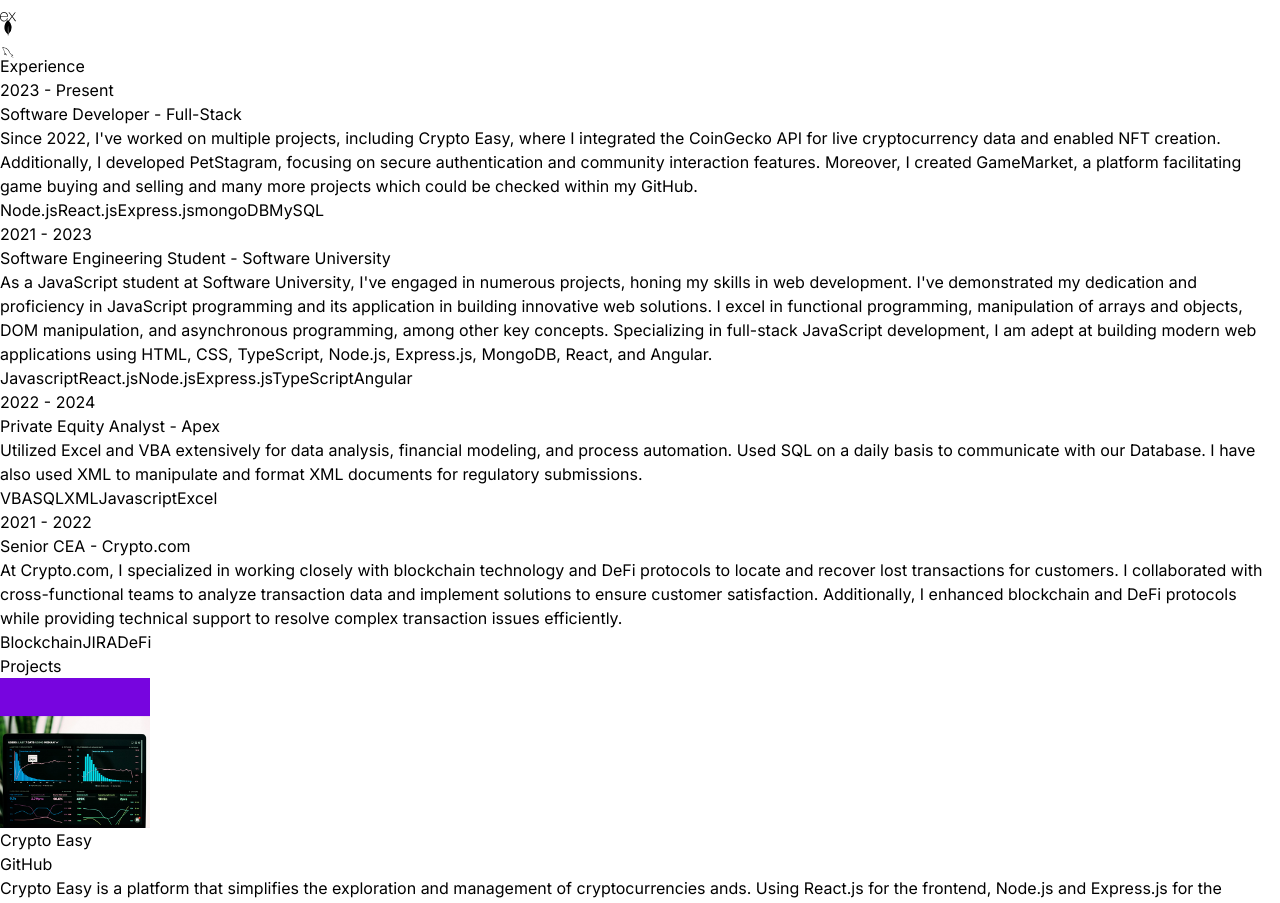
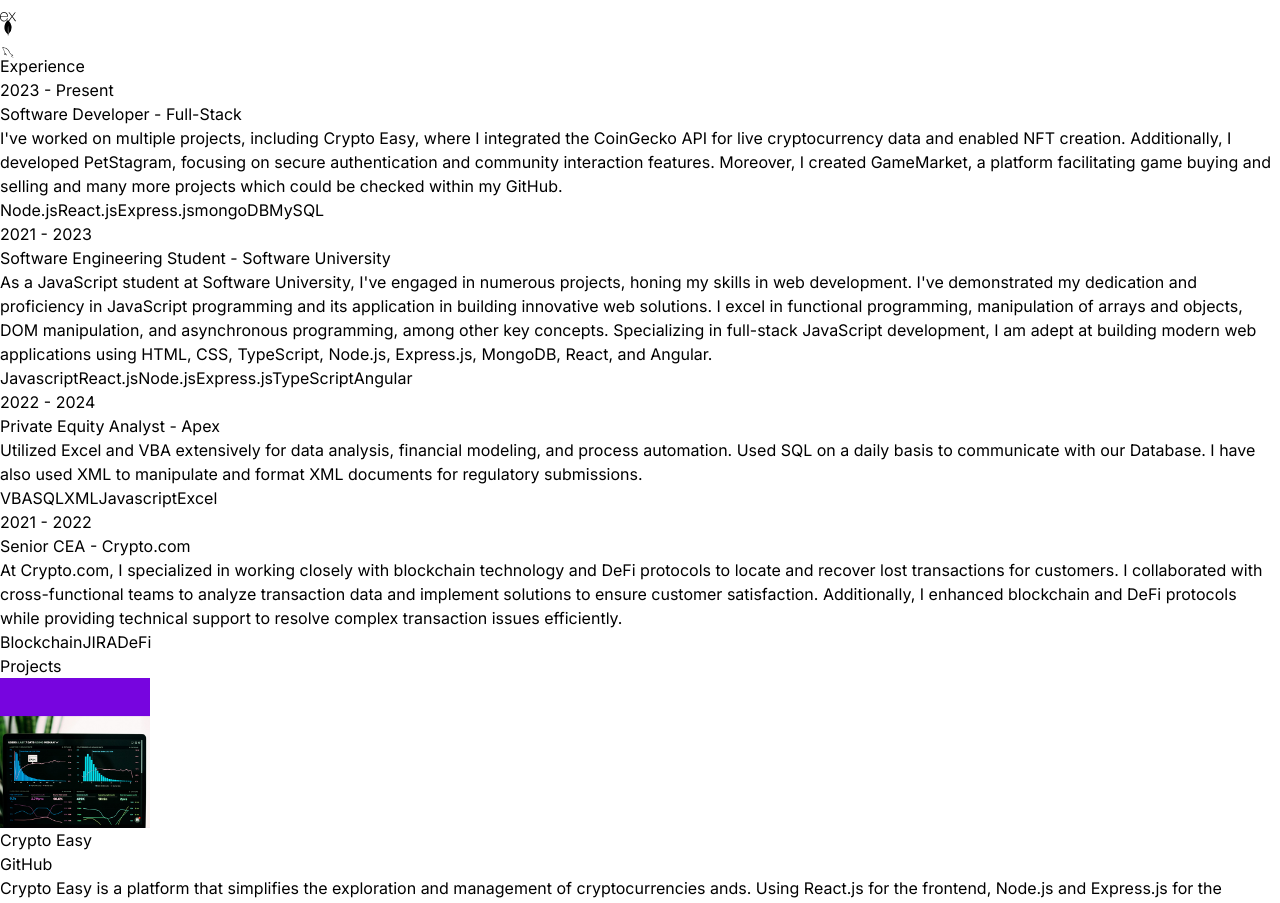
Before and after one commit to Mario1515/my-portfolio, a React (Vite) app: page / in a window 1280 px wide. Shown: the part 2831-3734 px from the top of the page. Built offline with nearby package versions, Linux system fonts and the light colour scheme.

Commit message:
Update index.js

```diff
--- a/src/constants/index.js
+++ b/src/constants/index.js
@@ -16,7 +16,7 @@ export const EXPERIENCES = [
     year: "2023 - Present",
     role: "Software Developer",
     company: "Full-Stack",
-    description: `Since 2022, I've worked on multiple projects, including Crypto Easy, where I integrated the CoinGecko API for live cryptocurrency data and enabled NFT creation. Additionally, I developed PetStagram, focusing on secure authentication and community interaction features. Moreover, I created GameMarket, a platform facilitating game buying and selling and many more projects which could be checked within my GitHub. `,
+    description: `I've worked on multiple projects, including Crypto Easy, where I integrated the CoinGecko API for live cryptocurrency data and enabled NFT creation. Additionally, I developed PetStagram, focusing on secure authentication and community interaction features. Moreover, I created GameMarket, a platform facilitating game buying and selling and many more projects which could be checked within my GitHub. `,
     technologies: ["Node.js", "React.js", "Express.js", "mongoDB", "MySQL"],
   },
   {
```
